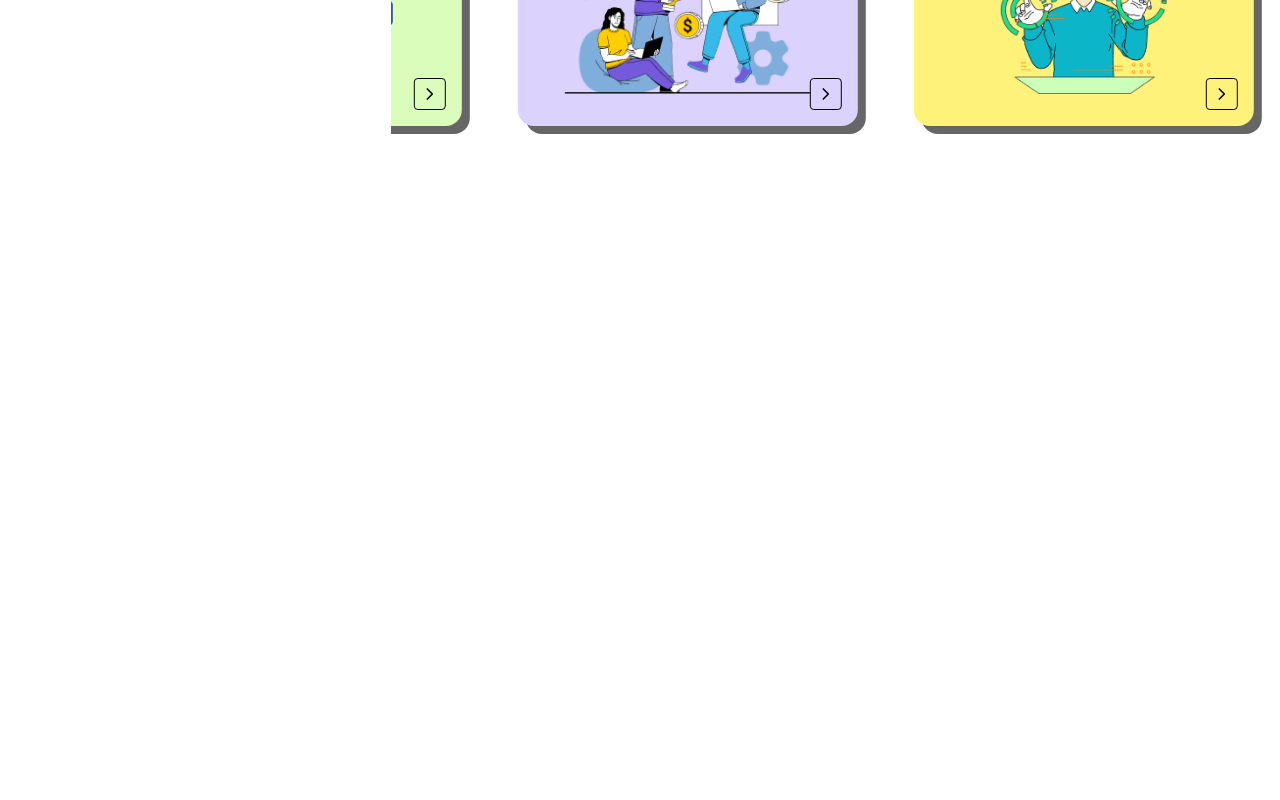
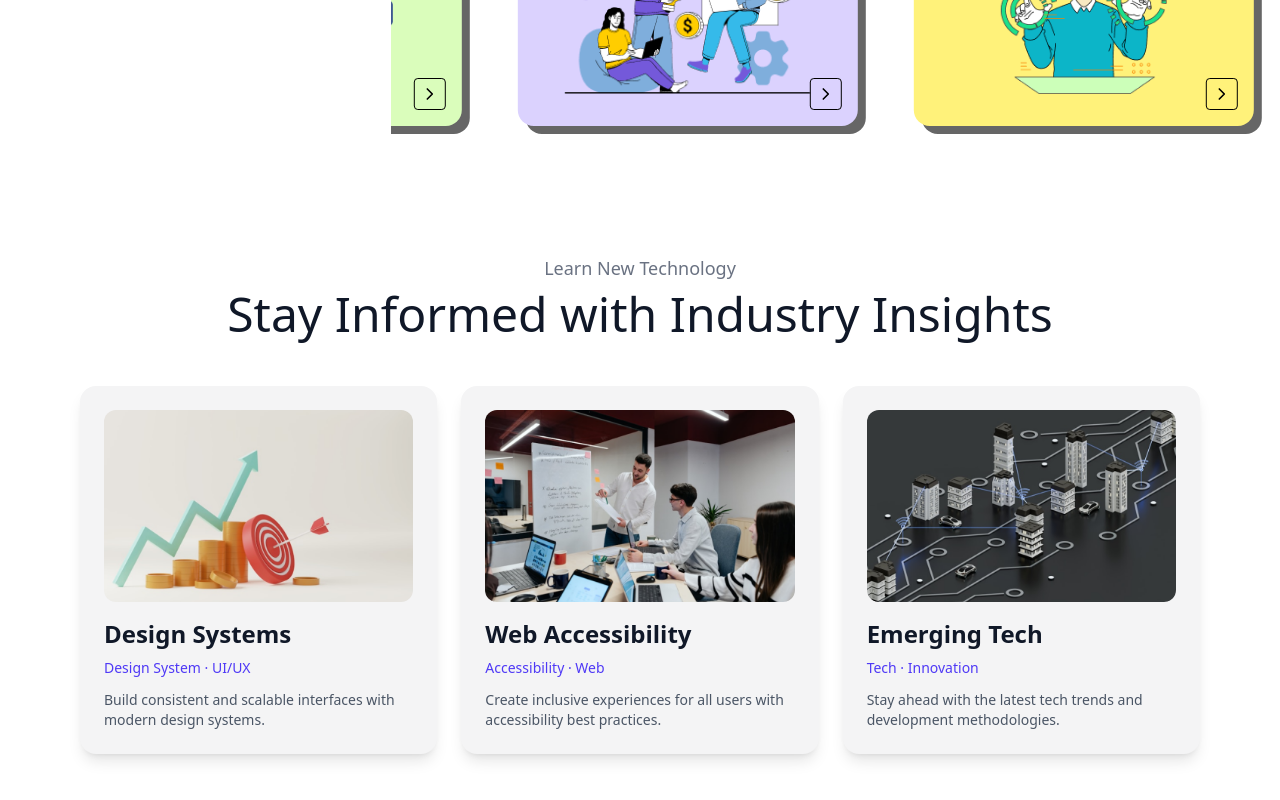
Before and after one commit to Suryansh9331/Official_OzMP_web, a React (Vite) app: page / in a window 1280 px wide. Shown: the part 7020-7820 px from the top of the page. Before the commit the page ends 7210 px from the top, so only its background shows below. Built offline with nearby package versions, Linux system fonts and the light colour scheme; a web font is replaced by a local one.

Commit message:
Blog Section V1

```diff
--- /dev/null
+++ b/src/Pages/Home/Blogs.jsx
@@ -0,0 +1,92 @@
+import React from "react";
+import { motion } from "framer-motion";
+
+const cardData = [
+  {
+    title: "Design Systems",
+    category: "Design System · UI/UX",
+    description:
+      "Build consistent and scalable interfaces with modern design systems.",
+    image: "/images/card1.png", // Replace with actual paths
+  },
+  {
+    title: "Web Accessibility",
+    category: "Accessibility · Web",
+    description:
+      "Create inclusive experiences for all users with accessibility best practices.",
+    image: "/images/card2.png",
+  },
+  {
+    title: "Emerging Tech",
+    category: "Tech · Innovation",
+    description:
+      "Stay ahead with the latest tech trends and development methodologies.",
+    image: "/images/card3.png",
+  },
+];
+
+// Extra tablet-only card
+const tabletOnlyCard = {
+  title: "Performance Optimization",
+  category: "Speed · Tech",
+  description:
+    "Techniques to make your websites faster and more efficient for users.",
+  image: "/images/card4.png",
+};
+
+const InsightSection = () => {
+  return (
+    <section className="w-full px-4 md:px-10 lg:px-20 py-16 bg-white">
+      {/* Section Header */}
+      <motion.div
+        initial={{ opacity: 0, y: 50 }}
+        whileInView={{ opacity: 1, y: 0 }}
+        viewport={{ once: false, amount: 0.2 }}
+        transition={{ duration: 0.6 }}
+        className="text-center mb-12"
+      >
+        <h4 className="text-lg text-gray-500 font-outfit">
+          Learn New Technology
+        </h4>
+        <h2 className="text-3xl md:text-4xl lg:text-5xl font-archivo text-gray-900 mt-2">
+          Stay Informed with Industry Insights
+        </h2>
+      </motion.div>
+
+      {/* Cards Grid */}
+      <motion.div
+        initial={{ opacity: 0, scale: 0.95 }}
+        whileInView={{ opacity: 1, scale: 1 }}
+        viewport={{ once: false, amount: 0.3 }}
+        transition={{ duration: 0.5 }}
+        className="grid grid-cols-1 md:grid-cols-2 lg:grid-cols-3 gap-6"
+      >
+        {[...cardData, tabletOnlyCard].map((card, index) => (
+          <div
+            key={index}
+            className={`bg-[#F4F4F5] p-6 rounded-2xl shadow-lg hover:shadow-xl transition duration-300
+              ${index === 3 ? "hidden md:block lg:hidden" : ""}
+            `}
+          >
+            <img
+              src={card.image}
+              alt={card.title}
+              className="w-full h-48 object-cover rounded-xl mb-4"
+            />
+            <h3 className="text-2xl font-semibold font-poppins text-gray-900 mb-2">
+              {card.title}
+            </h3>
+            <p className="text-sm font-poppins text-indigo-600 mb-3">
+              {card.category}
+            </p>
+            <p className="text-gray-600 font-poppins text-sm">
+              {card.description}
+            </p>
+          </div>
+        ))}
+      </motion.div>
+    </section>
+  );
+};
+
+export default InsightSection;
--- a/src/Pages/Home/Home.jsx
+++ b/src/Pages/Home/Home.jsx
@@ -12,6 +12,7 @@ import WhoWeAre from "./WhoWeAre";
 import WhyChoose from "./WhyChoose";
 import AnimatedHeadingSection from "./Headline";
 import OurApproach from "./OurApproach";
+import InsightSection from "./Blogs";
 
 
 
@@ -36,6 +37,7 @@ const Home = () => {
 
       <AnimatedHeadingSection />
       <OurApproach/>
+      <InsightSection/>
     </div>
   );
 };
```
